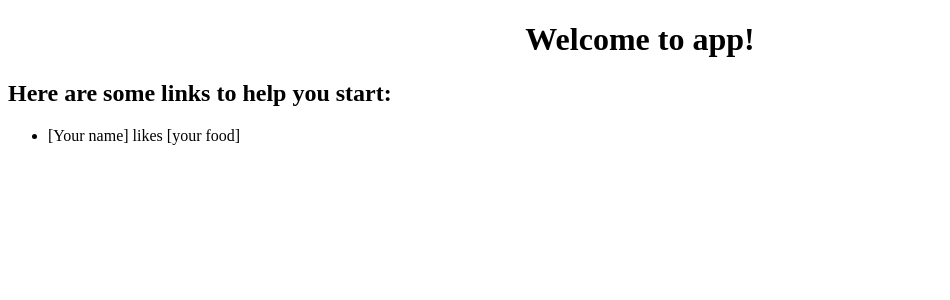
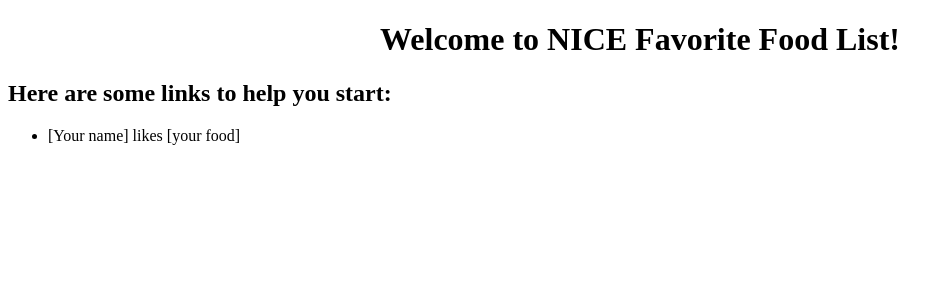
Before and after one commit to hungtruongquoc/demo-favorite-food, an Angular app: page / in a window 1280 px wide. Shown: the top 300 px of the page, without its empty margins (0-950 px from the left). Built offline with nearby package versions, Linux system fonts and the light colour scheme.

Commit message:
Changed the title of the app

```diff
--- a/src/app/app.component.ts
+++ b/src/app/app.component.ts
@@ -1,10 +1,10 @@
-import { Component } from '@angular/core';
+import { Component } from "@angular/core";
 
 @Component({
-  selector: 'app-root',
-  templateUrl: './app.component.html',
-  styleUrls: ['./app.component.css']
+  selector: "app-root",
+  templateUrl: "./app.component.html",
+  styleUrls: ["./app.component.css"]
 })
 export class AppComponent {
-  title = 'app';
+  title = "NICE Favorite Food List";
 }
```
